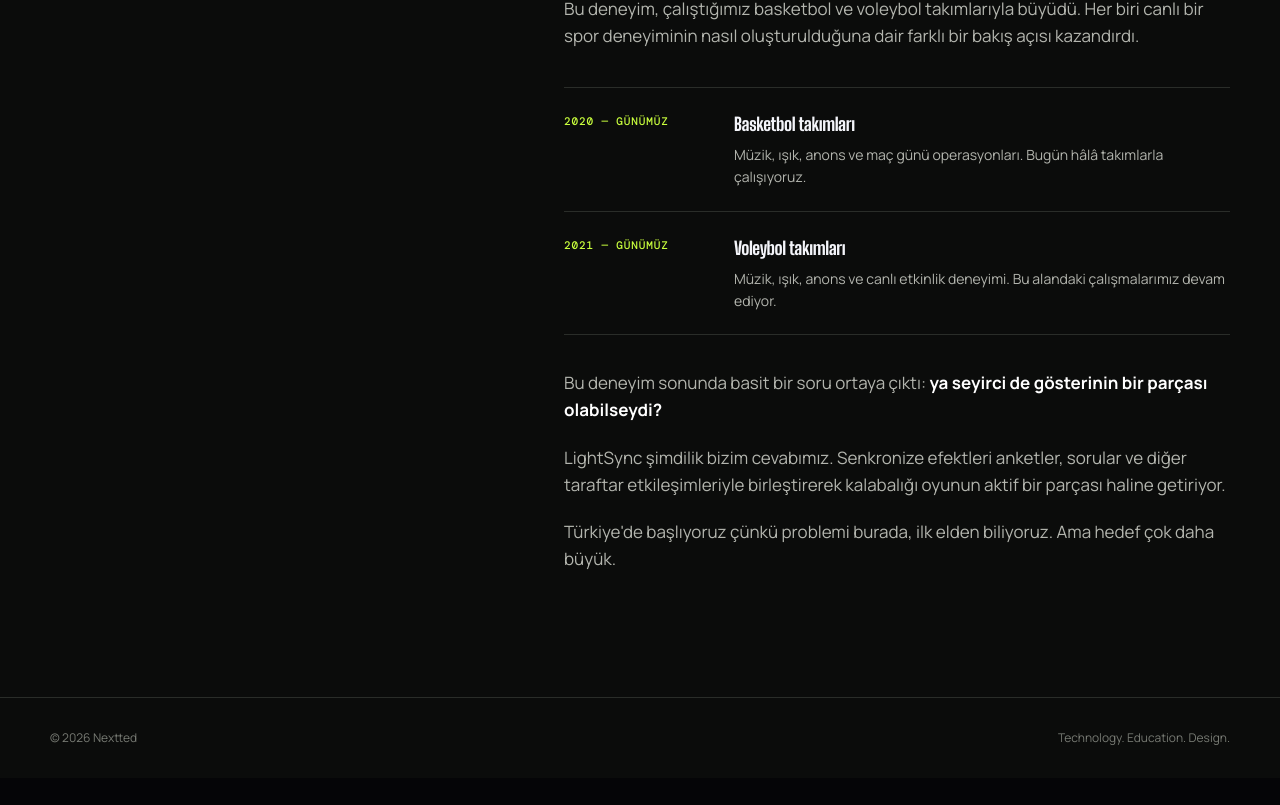
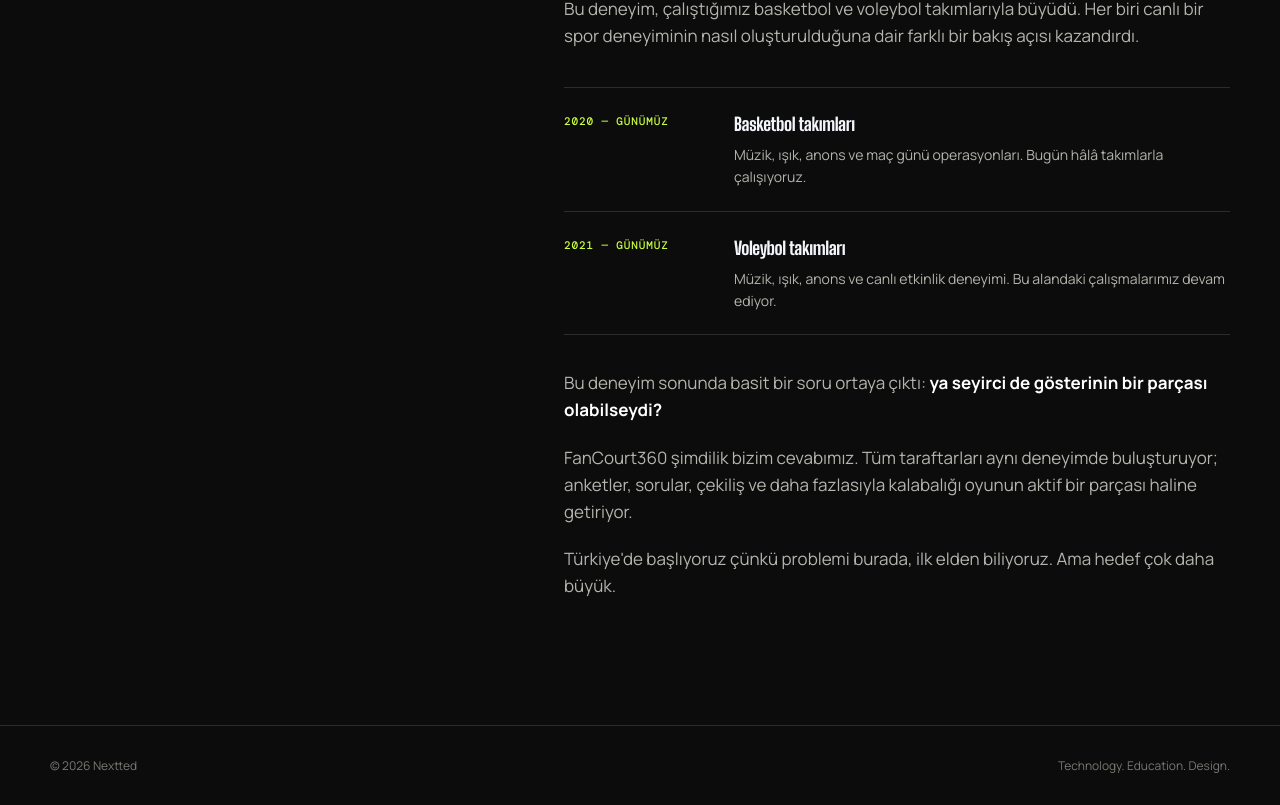
Before and after one commit to Fares-sharabati/Lightsync, a React (Vite) app: page /mission in a window 1280 px wide. Shown: the part 1461-2266 px from the top of the page. Before the commit the page ends 2239 px from the top, so only its background shows below. Built offline with nearby package versions, Linux system fonts and the light colour scheme.

Commit message:
Explain FanCourt360 fan engagement system

```diff
--- a/src/pages/Mission.tsx
+++ b/src/pages/Mission.tsx
@@ -78,8 +78,8 @@ export default function Mission() {
                 en: <>That experience eventually led to a simple question: <strong>what if the audience could become part of the show?</strong></>,
               })}</p>
               <p>{t({
-                tr: 'LightSync şimdilik bizim cevabımız. Senkronize efektleri anketler, sorular ve diğer taraftar etkileşimleriyle birleştirerek kalabalığı oyunun aktif bir parçası haline getiriyor.',
-                en: 'LightSync is our answer so far. It combines synchronized effects with polls, questions and other audience interactions to make the crowd part of the game.',
+                tr: 'FanCourt360 şimdilik bizim cevabımız. Tüm taraftarları aynı deneyimde buluşturuyor; anketler, sorular, çekiliş ve daha fazlasıyla kalabalığı oyunun aktif bir parçası haline getiriyor.',
+                en: 'FanCourt360 is our answer so far. It brings every fan into the same experience with polls, questions, lotteries and more, making the crowd an active part of the game.',
               })}</p>
               <p>{t({
                 tr: 'Türkiye\'de başlıyoruz çünkü problemi burada, ilk elden biliyoruz. Ama hedef çok daha büyük.',
```
